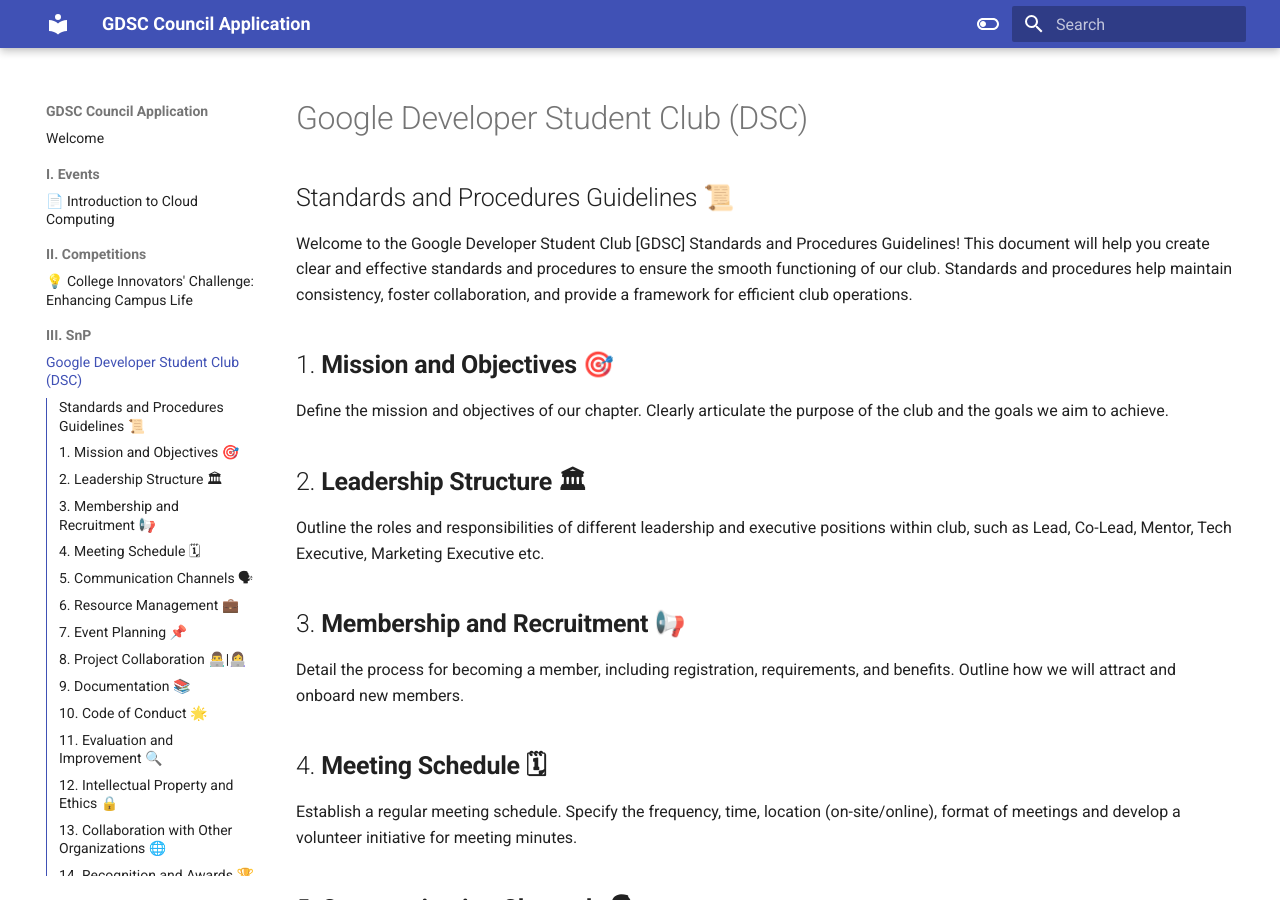
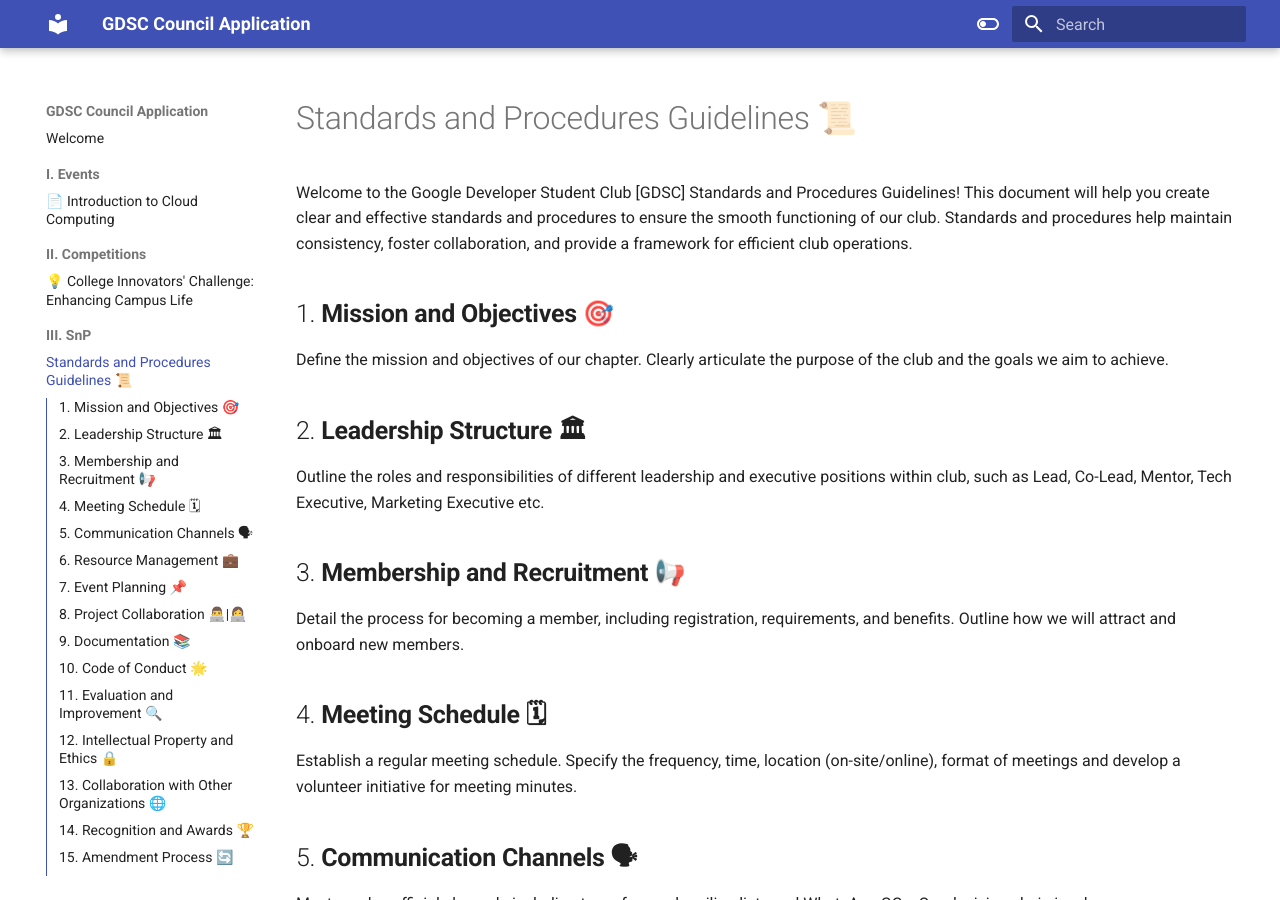
Before and after one commit to SivaaB/mkdocs_gdsc_sop, an MkDocs documentation site: the page built from docs/III. SnP/snp.md, in a window 1280 px wide and 900 px high. Built offline with MkDocs 1.6.1 and Material for MkDocs 9.7.7, drawn with Linux system fonts in a browser that asks for light colours.

Commit message:
snp edit

```diff
--- a/docs/III. SnP/snp.md
+++ b/docs/III. SnP/snp.md
@@ -1,5 +1,4 @@
-# Google Developer Student Club (DSC)
-## Standards and Procedures Guidelines 📜
+# Standards and Procedures Guidelines 📜
 
 Welcome to the Google Developer Student Club [GDSC] Standards and Procedures Guidelines! This document will help you create clear and effective standards and procedures to ensure the smooth functioning of our club. Standards and procedures help maintain consistency, foster collaboration, and provide a framework for efficient club operations.
 
```
